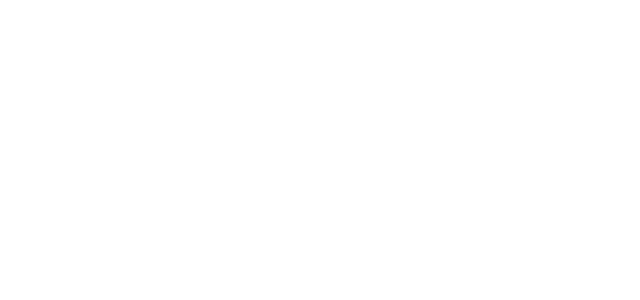
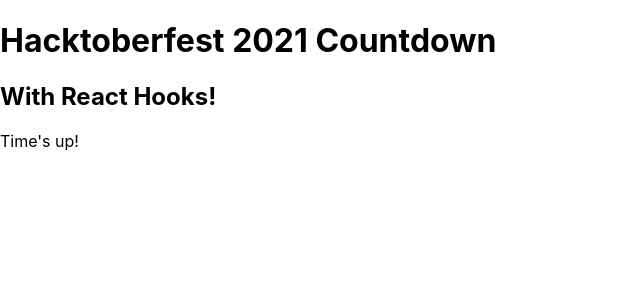
Before and after one commit to ymclapp/react-hooks-timer, a React (Create React App) app: page / in a window 1280 px wide. Shown: the top 300 px of the page, without its empty margins (0-640 px from the left). Built offline with nearby package versions, Linux system fonts and the light colour scheme.

Commit message:
display is a countdown.  since recent fest is passed, it won't show a good countdown until 01/01/2022 the new year

```diff
--- a/src/App.js
+++ b/src/App.js
@@ -24,6 +24,7 @@
   }
 
   const [timeLeft, setTimeLeft] = useState(calculateTimeLeft());
+  const [year] = useState(new Date().getFullYear());  //To use the current year instead of hard coding 2020, you can create a new state variable and set the initial state to new Date().getFullYear();
 
   //The useEffect is what updates the amount of time remaining. By default, React will re-invoke the effect after every render
   //Every time the variable timeLeft is updated in the state, the useEffect fires. Every time that fires, we set a timer for 1 second (or 1,000ms), which will update the time left after that time has elapsed.
@@ -58,9 +59,11 @@
 
   return (
     <div>
-
+      <h1>Hacktoberfest { year } Countdown</h1>
+      <h2>With React Hooks!</h2>
+      { timerComponents.length ? timerComponents : <span> Time's up! </span>}
     </div>
-  )
+  );
 }
 
 export default App;
```
